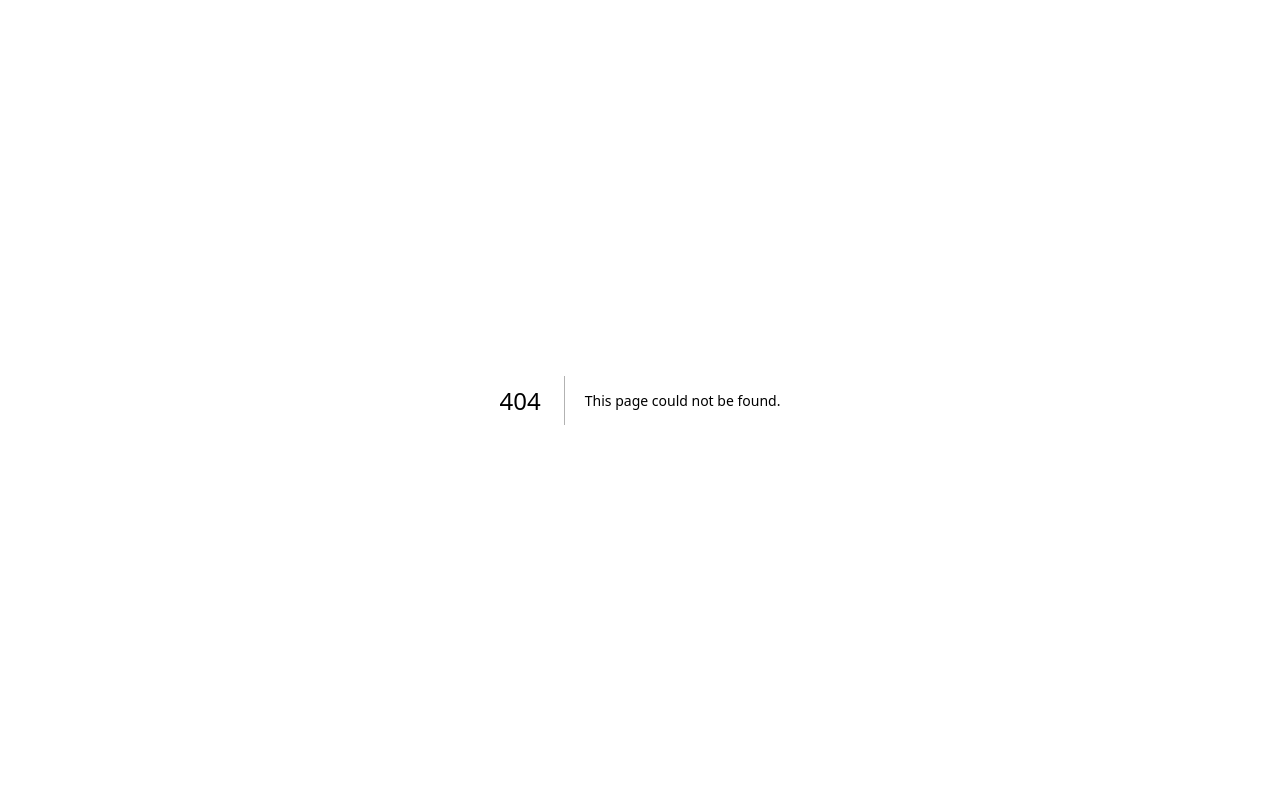
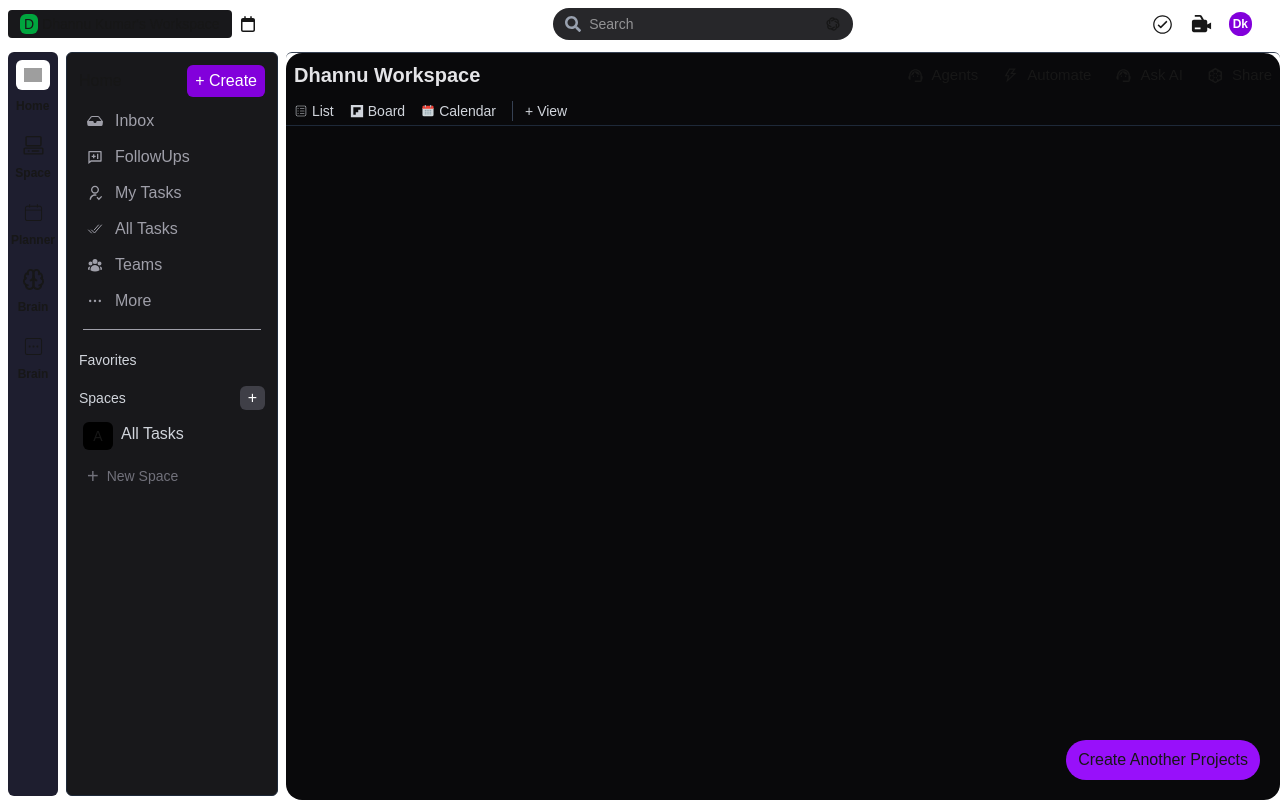
Before and after one commit to TriplehashRanchi/Clickups, a Next.js app: page /dhannu/projectDetails in a window 1280 px wide. Before the commit this address had no page. Built offline with nearby package versions, Linux system fonts and the light colour scheme; grey boxes are pictures that could not be loaded.

Commit message:
adding project context

```diff
--- a/app/dhannu/components/todo/ProjectDetails.jsx
+++ b/app/dhannu/(routes)/projectDetails/page.jsx
@@ -7,61 +7,16 @@ import { FcCalendar } from "react-icons/fc";
 import { GiArtificialHive } from "react-icons/gi";
 import { MdSupportAgent } from "react-icons/md";
 import { SpaceContext } from "../../context/SpaceContext";
-import { IoIosFlag } from "react-icons/io";
-import { RxCircle } from "react-icons/rx";
-import { GiPlainCircle } from "react-icons/gi";
-import Todo from "./Todo";
+import Todo from "../../components/todo/Todo";
+import Link from "next/link";
+import { ProjectContext } from "../../context/ProjectContext";
 
-export default function ProjectTodo({ projects }) {
-  const { list } = useContext(SpaceContext);
+export default function ProjectTodo() {
+  const { projects, assignUser, statusOptions, priorityOptions } =
+    useContext(ProjectContext);
   const [projectState, setProjectState] = useState(projects);
-  const found = list.find((cur) => cur.id == projects[0].projectId);
-
-  const statusOptions = [
-    {
-      value: "completed",
-      label: "Completed",
-      icons: <GiPlainCircle className="text-green-600 mt-1.5" size={16} />,
-    },
-    {
-      value: "pending",
-      label: "Pending",
-      icons: <RxCircle className="mt-1.5" size={16} />,
-    },
-    {
-      value: "inprogress",
-      label: "Progress",
-      icons: <GiPlainCircle className="text-purple-600 mt-1.5" size={16} />,
-    },
-  ];
-
-  const assignUser = [
-    { value: "dhannu", label: "Dhannu Kumar" },
-    { value: "rohit", label: "Rohit Jha" },
-    { value: "rupak", label: "Rupak Rout" },
-    { value: "himanshu", label: "Himanshu Nagar" },
-  ];
-
-  const priorityOptions = [
-    {
-      value: "high",
-      label: "High",
-      icons: <IoIosFlag size={17} className="text-red-600" />,
-    },
-    {
-      value: "medium",
-      label: "Medium",
-      icons: <IoIosFlag size={17} className="text-yellow-600 " />,
-    },
-    {
-      value: "low",
-      label: "Low",
-      icons: <IoIosFlag size={17} className="text-white " />,
-    },
-  ];
 
   const handleAddTask = (projectId, taskName) => {
-    console.log(projectId, taskName);
     const newTasks = {
       id: Date.now(),
       name: taskName,
@@ -98,15 +53,11 @@ export default function ProjectTodo({ projects }) {
     );
   };
 
-  useEffect(() => {
-    console.log("projects", projectState);
-  });
-
   return (
-    <div className="w-full h-full bg-zinc-950 rounded-2xl">
-      <div className="w-full flex justify-between">
+    <div className="w-full h-full relative bg-zinc-950 rounded-2xl">
+      <div className="w-full flex justify-between px-2 py-2">
         <h1 className="text-xl text-zinc-200 font-semibold">
-          {found?.spaceList || "Dhannu Workspace"}
+          {"Dhannu Workspace"}
         </h1>
         <div className="flex gap-6 text-[15px]">
           <div className="flex items-center gap-2">
@@ -124,7 +75,7 @@ export default function ProjectTodo({ projects }) {
         </div>
       </div>
 
-      <div className="flex items-center gap-4 border-b border-gray-800 py-2 text-sm text-gray-300">
+      <div className="flex items-center gap-4 border-b border-gray-800 px-2 py-1 text-sm text-gray-300">
         <div className="flex items-center gap-1 cursor-pointer hover:text-white">
           <CiViewList /> <span>List</span>
         </div>
@@ -140,11 +91,11 @@ export default function ProjectTodo({ projects }) {
         </div>
       </div>
 
-      <div className="w-full py-5">
-        {projectState.map((project) => {
+      <div className="w-full py-5 overflow-y-auto max-h-[calc(100vh-180px)] no-scrollbar ">
+        {projectState.map((project, idx) => {
           return (
             <div
-              key={project.id}
+              key={idx}
               className="w-full flex flex-col mb-6 border-zinc-700 pb-4 px-4"
             >
               <div className="w-full flex justify-between items-center">
@@ -172,6 +123,10 @@ export default function ProjectTodo({ projects }) {
           );
         })}
       </div>
+
+      <button className="bg-purple-600 hover:bg-purple-700 cursor-pointer absolute bottom-5 right-5 text-left rounded-full px-3 py-2 outline-none">
+        Create Another Projects
+      </button>
     </div>
   );
 }
--- a/app/dhannu/(routes)/projects/[projectId]/page.jsx
+++ b/app/dhannu/(routes)/projects/[projectId]/page.jsx
@@ -4,78 +4,30 @@ import { TbCircleDashed } from "react-icons/tb";
 import { IoPeople } from "react-icons/io5";
 import { FaChevronCircleDown, FaCalendar, FaFlipboard } from "react-icons/fa";
 import Dropdown from "@/app/dhannu/components/resuableComponents/Dropdown";
+
+import { ProjectContext } from "@/app/dhannu/context/ProjectContext";
 import { useParams } from "next/navigation";
-import ProjectTodo from "@/app/dhannu/components/todo/ProjectDetails";
 
 export default function Page() {
   const { projectId } = useParams();
-  const [formData, setFormData] = useState({
-    name: "",
-    status: "",
-    assignee: "",
-    priority: "",
-    endDate: "",
-    description: "",
-  });
-
-  const [projects, setProjects] = useState([]);
-
-  const statusOptions = [
-    { value: "completed", label: "Completed" },
-    { value: "pending", label: "Pending" },
-    { value: "inprogress", label: "In Progress" },
-  ];
-
-  const assignUser = [
-    { value: "dhannu", label: "Dhannu Kumar" },
-    { value: "rohit", label: "Rohit jha" },
-    { value: "rupak", label: "Rupak Rout" },
-    { value: "himanshu", label: "Himanshu Nagar" },
-  ];
-
-  const priorityOptions = [
-    { value: "high", label: "High" },
-    { value: "medium", label: "Medium" },
-    { value: "low", label: "Low" },
-  ];
-
-  const handleChange = (field, value) => {
-    setFormData((prev) => ({ ...prev, [field]: value }));
-  };
-
-  const createProject = () => {
-    if (!formData.name.trim()) {
-      alert("Project name is required");
-      return;
-    }
-
-    const newProject = {
-      ...formData,
-      id: Date.now(),
-      projectId,
-      tasks: [],
-    };
-
-    setProjects((prev) => [...prev, newProject]);
-    setFormData({
-      name: "",
-      status: "",
-      assignee: "",
-      priority: "",
-      endDate: "",
-      description: "",
-    });
-  };
+  const {
+    assignUser,
+    statusOptions,
+    priorityOptions,
+    createProject,
+    formData,
+    handleChange,
+    setProjectId,
+  } = useContext(ProjectContext);
 
   useEffect(() => {
-    console.log(projects);
-  }, [projects]);
+    if (projectId) {
+      setProjectId(projectId);
+    }
+  }, [projectId, setProjectId]);
 
   return (
     <div className="w-full h-full bg-zinc-950 text-white p-4 rounded-2xl flex flex-col gap-10">
-      {projects.length > 0 ? (
-        <ProjectTodo projects={projects} />
-      ) : (
       <div className="w-full f-full bg-zinc-950 text-white flex flex-col gap-10 p-3">
         <div>
           <input
@@ -189,7 +141,6 @@ export default function Page() {
           </button>
         </div>
       </div>
-      )}
     </div>
   );
 }
--- /dev/null
+++ b/app/dhannu/context/ProjectContext.js
@@ -0,0 +1,119 @@
+"use client";
+import { createContext, useContext, useEffect, useState } from "react";
+import { GiPlainCircle } from "react-icons/gi";
+import { IoIosFlag } from "react-icons/io";
+import { RxCircle } from "react-icons/rx";
+import { SpaceContext } from "./SpaceContext";
+import { useRouter } from "next/navigation";
+
+export const ProjectContext = createContext();
+
+export const ProjectProvider = ({ children }) => {
+  const [projects, setProjects] = useState([]);
+  const { list } = useContext(SpaceContext);
+  const [projectID, setProjectId] = useState(null);
+  const router = useRouter();
+
+  const [formData, setFormData] = useState({
+    name: "",
+    status: "",
+    assignee: "",
+    priority: "",
+    endDate: "",
+    description: "",
+  });
+
+  const handleChange = (field, value) => {
+    setFormData((prev) => ({ ...prev, [field]: value }));
+  };
+
+  const statusOptions = [
+    {
+      value: "completed",
+      label: "Completed",
+      icons: <GiPlainCircle className="text-green-600 mt-1.5" size={16} />,
+    },
+    {
+      value: "pending",
+      label: "Pending",
+      icons: <RxCircle className="mt-1.5" size={16} />,
+    },
+    {
+      value: "inprogress",
+      label: "Progress",
+      icons: <GiPlainCircle className="text-purple-600 mt-1.5" size={16} />,
+    },
+  ];
+
+  const assignUser = [
+    { value: "dhannu", label: "Dhannu Kumar" },
+    { value: "rohit", label: "Rohit Jha" },
+    { value: "rupak", label: "Rupak Rout" },
+    { value: "himanshu", label: "Himanshu Nagar" },
+  ];
+
+  const priorityOptions = [
+    {
+      value: "high",
+      label: "High",
+      icons: <IoIosFlag size={17} className="text-red-600" />,
+    },
+    {
+      value: "medium",
+      label: "Medium",
+      icons: <IoIosFlag size={17} className="text-yellow-600 " />,
+    },
+    {
+      value: "low",
+      label: "Low",
+      icons: <IoIosFlag size={17} className="text-white " />,
+    },
+  ];
+
+  const createProject = () => {
+    if (!formData.name.trim()) {
+      alert("Project name is required");
+      return;
+    }
+
+    const newProject = {
+      ...formData,
+      id: projectID,
+      tasks: [],
+    };
+
+    setProjects((prev) => [...prev, newProject]);
+    setFormData({
+      name: "",
+      status: "",
+      assignee: "",
+      priority: "",
+      endDate: "",
+      description: "",
+    });
+    router.push("/dhannu/projectDetails");
+  };
+
+  useEffect(() => {
+    console.log("projects", projects);
+    console.log("list", list);
+    console.log("projectID", projectID);
+  }, [projects]);
+
+  return (
+    <ProjectContext.Provider
+      value={{
+        projects,
+        assignUser,
+        statusOptions,
+        priorityOptions,
+        createProject,
+        formData,
+        handleChange,
+        setProjectId,
+      }}
+    >
+      {children}
+    </ProjectContext.Provider>
+  );
+};
--- a/app/dhannu/layout.js
+++ b/app/dhannu/layout.js
@@ -3,6 +3,7 @@ import { SpaceProvide } from "./context/SpaceContext";
 import { TeamProvider } from "./context/TeamContext";
 import Navbar from "./components/ui/Navbar";
 import Sidebar from "./components/ui/Sidebar";
+import { ProjectProvider } from "./context/ProjectContext";
 
 const geistSans = Geist({
   variable: "--font-geist-sans",
@@ -17,10 +18,11 @@ const geistMono = Geist_Mono({
 export default function RootLayout({ children }) {
   return (
     <div
-      className={`${geistSans.variable} ${geistMono.variable} h-screen flex flex-col`}
+      className={`${geistSans.variable} ${geistMono.variable} h-screen flex flex-col overflow-y-auto`}
     >
       <SpaceProvide>
         <TeamProvider>
+          <ProjectProvider>
             <Navbar />
             <div className="flex w-full flex-1">
               <div className="overflow-hidden">
@@ -30,6 +32,7 @@ export default function RootLayout({ children }) {
                 {children}
               </div>
             </div>
+          </ProjectProvider>
         </TeamProvider>
       </SpaceProvide>
     </div>
```
Also changed, not shown: app/globals.css (line endings or trailing spaces). Lines whose indentation alone changed are shown as unchanged.
